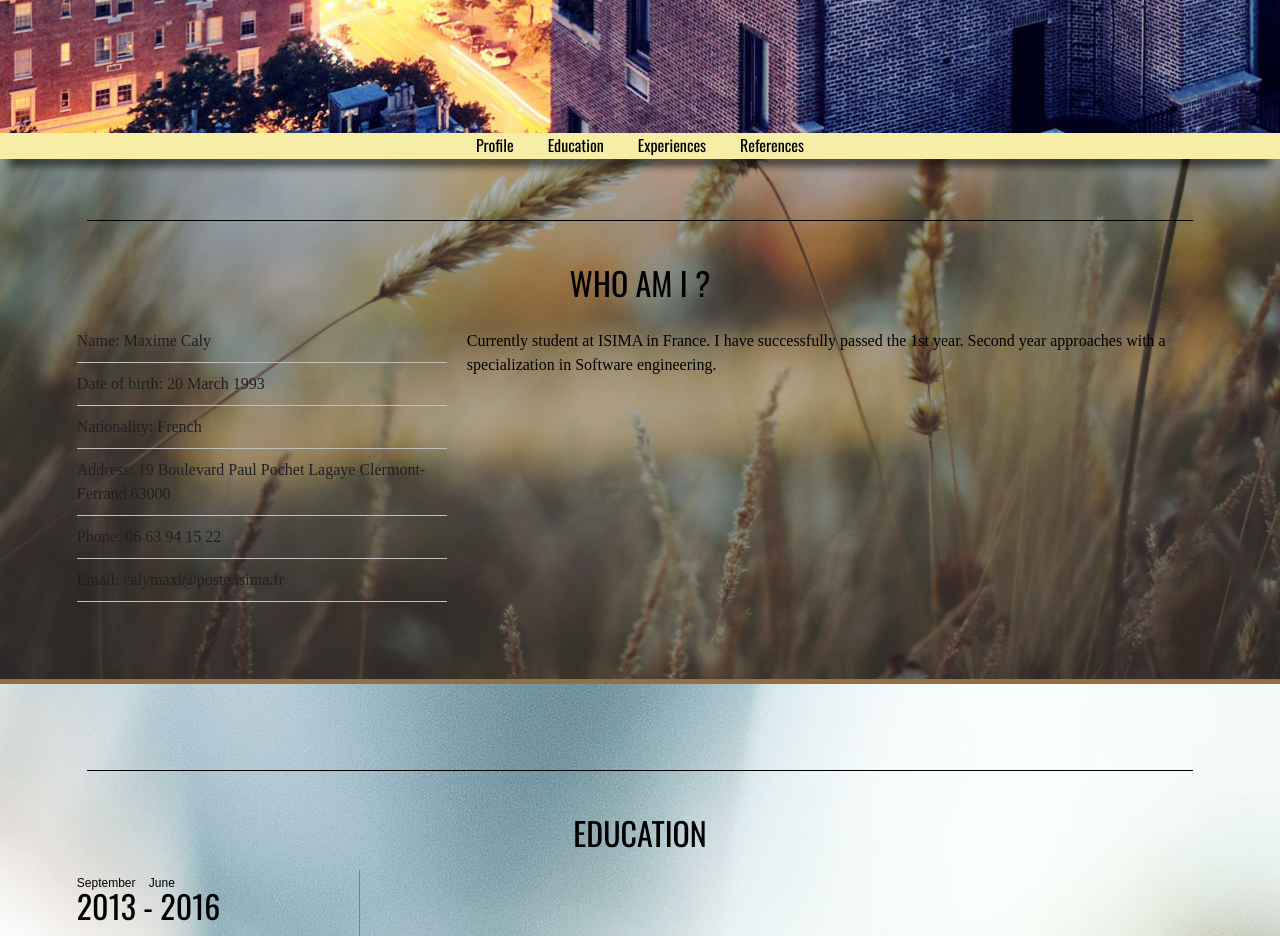
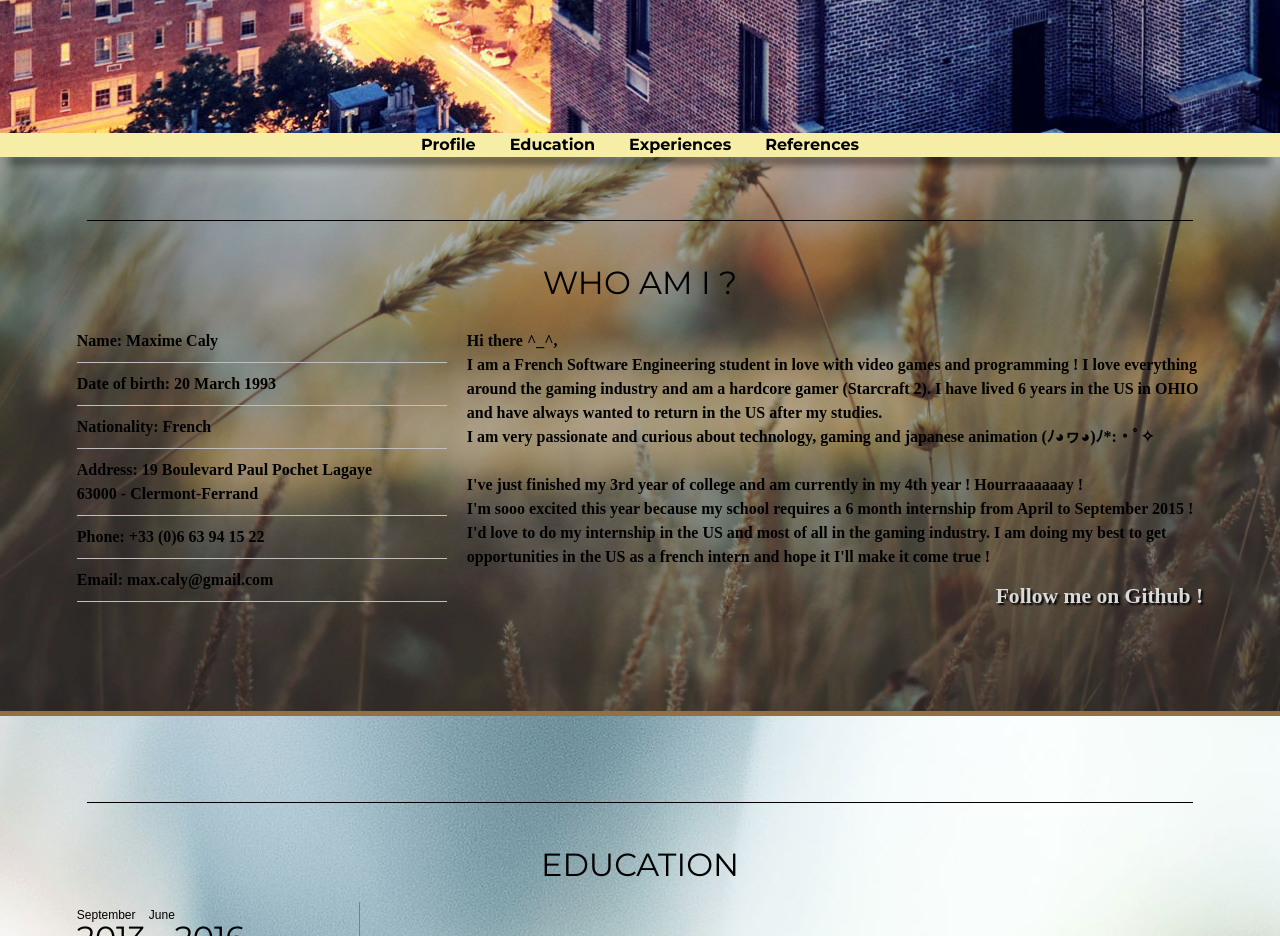
Before and after one commit to Kunamatata/ISIMAResume, a plain HTML site: page index.html in a window 1280 px wide. Shown: the part 980-1916 px from the top of the page. Drawn offline with nearby package versions, Linux system fonts and the light colour scheme; a web font is replaced by a local one.

Commit message:
Added text to Who Am I
Changed some styles
Change font to Montserrat
Added Link to Github
Added styles

```diff
--- a/css/style.css
+++ b/css/style.css
@@ -14,10 +14,8 @@ html,body,div,pre,p,img,span,ul,li,section,h1,time,hr,hgroup,a,img,aside,nav,for
 	outline: 0;
 	font-size: 100%;
 	text-decoration: none;
-	font-family:inherit;
+	font-family:Rosario;
 }
-
-
 
 
 header
@@ -39,7 +37,7 @@ header h1
 	letter-spacing:2px;
 	text-transform:uppercase;
 	color: #FFFFFF;
-	font-family: Oswald;
+	font-family: Montserrat;
 	font-size: 60px;
 }
 
@@ -157,7 +155,7 @@ nav ul li a {
   margin: 0px;
   padding: 0px 15px 0px 15px;
   color: #000;
-  font-family:Oswald;
+  font-family:Montserrat;
   -moz-transition: all .5s;
   -webkit-transition: all .5s;
   transition: all .5s;
@@ -193,7 +191,13 @@ border-bottom: #ad824c   5px solid;
 	-moz-transition: all 1s;
 	-webkit-transition: all 1s;
 	transition: all 1s;
+}
 
+
+
+#profile p, li{
+	color: black;
+	font-weight: 700;
 }
 
 #profile:hover
@@ -204,7 +208,7 @@ transition: all 1s;
 #profile li {
 	padding: 9px 0;
 	border-bottom: 1px solid #e1e1e1;
-color: #252525;
+	color: black;
 	text-decoration: none;
 	list-style-type: none;
 	list-style-image: none;
@@ -216,9 +220,28 @@ text-decoration: none;
 	font-size:32px;
 	font-weight: 300;
 	padding-bottom:25px;
-font-family: Oswald;
+	font-family: Montserrat;
 	text-transform: uppercase;
 }
+
+h2 a{
+ color : #FFFFFF;
+ font-size: 1.35em;
+  text-shadow: 2px 2px 2px #000000;
+  	-webkit-transition: all 0.4s ease-in-out;
+	-moz-transition: all 0.4s ease-in-out;
+	transition: all 0.4s ease-in-out;
+}
+
+h2 a:visited{
+ text-decoration: none;
+ color: #FFFFFF;
+}
+
+h2 a:hover{
+ color: #b8602f;
+}
+
 
 .roof {
 	display: block;
@@ -333,6 +356,11 @@ border-bottom: 5px solid #311b0d;
 transition: all 3s ease;
 }
 
+#experience p, li{
+	color: white;
+	font-family: Rosario;
+}
+
 #experience:hover{
   background-position: center;
 }
--- a/index.html
+++ b/index.html
@@ -10,6 +10,8 @@
    <script type="text/javascript" src="js/smoothscroll.js"></script>
    <link href="stickyNavbar/animate.min.css" rel="stylesheet" type="text/css">
    <link href='http://fonts.googleapis.com/css?family=Oswald' rel='stylesheet' type='text/css'>
+	<link href='http://fonts.googleapis.com/css?family=Montserrat:700,400' rel='stylesheet' type='text/css'>
+	<link href='http://fonts.googleapis.com/css?family=Rosario:400,700' rel='stylesheet' type='text/css'>
    <script>
    $(document).ready(function(){
      $('body').fadeIn(2000);
@@ -30,7 +32,7 @@
          <li class="menuItem"><a href="#experience" class="">Experiences</a></li>
          <li class="menuItem"><a href="#reference" class="">References</a></li>
       </ul>
-      <nav>
+    <nav>
          <script>
          $(function () {
             $('nav').stickyNavbar({
@@ -62,12 +64,24 @@
          <li>Name: Maxime Caly</li>
          <li>Date of birth: 20 March 1993</li>
          <li>Nationality: French</li>
-         <li>Address: 19 Boulevard Paul Pochet Lagaye Clermont-Ferrand 63000</li>
-         <li>Phone: 06 63 94 15 22</li>
-         <li>Email: calymaxi@poste.isima.fr</li>
+         <li>Address: 19 Boulevard Paul Pochet Lagaye <br />63000 - Clermont-Ferrand</li>
+         <li>Phone: +33 (0)6 63 94 15 22</li>
+         <li>Email: max.caly@gmail.com</li>
       </div>
       <div class="span2">
-         Currently student at ISIMA in France. I have successfully passed the 1st year. Second year approaches with a specialization in Software engineering.
+         <p>Hi there ^_^, <br />
+				I am a French Software Engineering student in love with video games and programming ! I love everything around the gaming industry and am a hardcore gamer (Starcraft 2).
+				I have lived 6 years in the US in OHIO and have always wanted to return in the US after my studies. <br />
+				I am very passionate and curious about technology, gaming and japanese animation (ﾉ◕ヮ◕)ﾉ*:・ﾟ✧
+				<br />
+				<br />
+				I've just finished my 3rd year of college and am currently in my 4th year ! Hourraaaaaay ! <br />
+				I'm sooo excited this year because my school requires a 6 month internship from April to September 2015 ! I'd love to do my internship in the US and most of all in the gaming industry.
+				I am doing my best to get opportunities in the US as a french intern and hope it I'll make it come true !
+
+				<h2 style="text-align: right"><a href="https://github.com/Kunamatata">Follow me on Github !</a></h2>
+
+		 </p>
       </div>
       <div style="display: block; clear: both;"></div>
    </div>
@@ -127,7 +141,7 @@
          </script>
       </div>
    </div>
-</div>
+
 </div>
 <!-- all these references goes before the closing body tag-->
 <script src="stickyNavbar/jquery.easing.min.js"></script>
```
Lines whose indentation alone changed are shown as unchanged.
